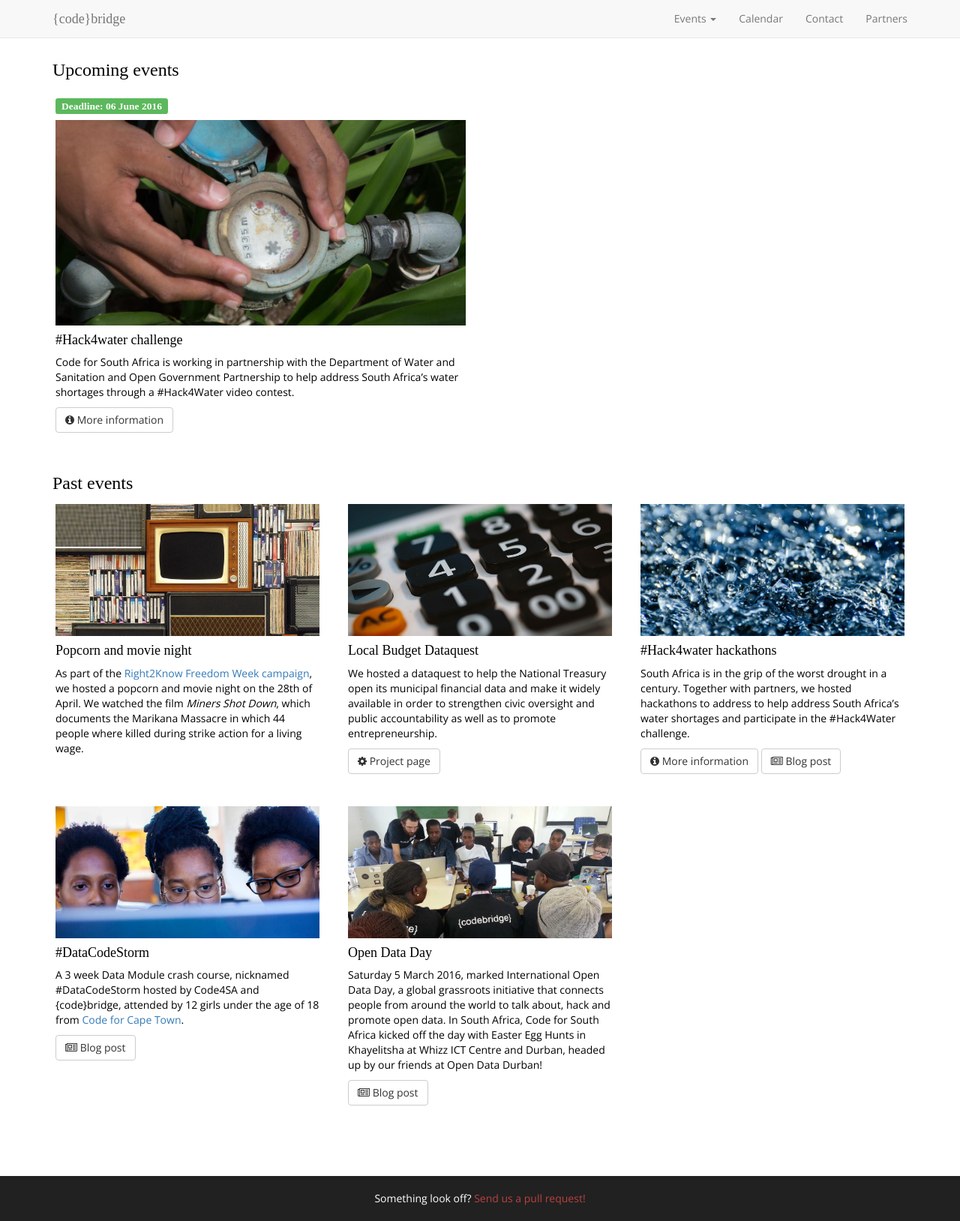
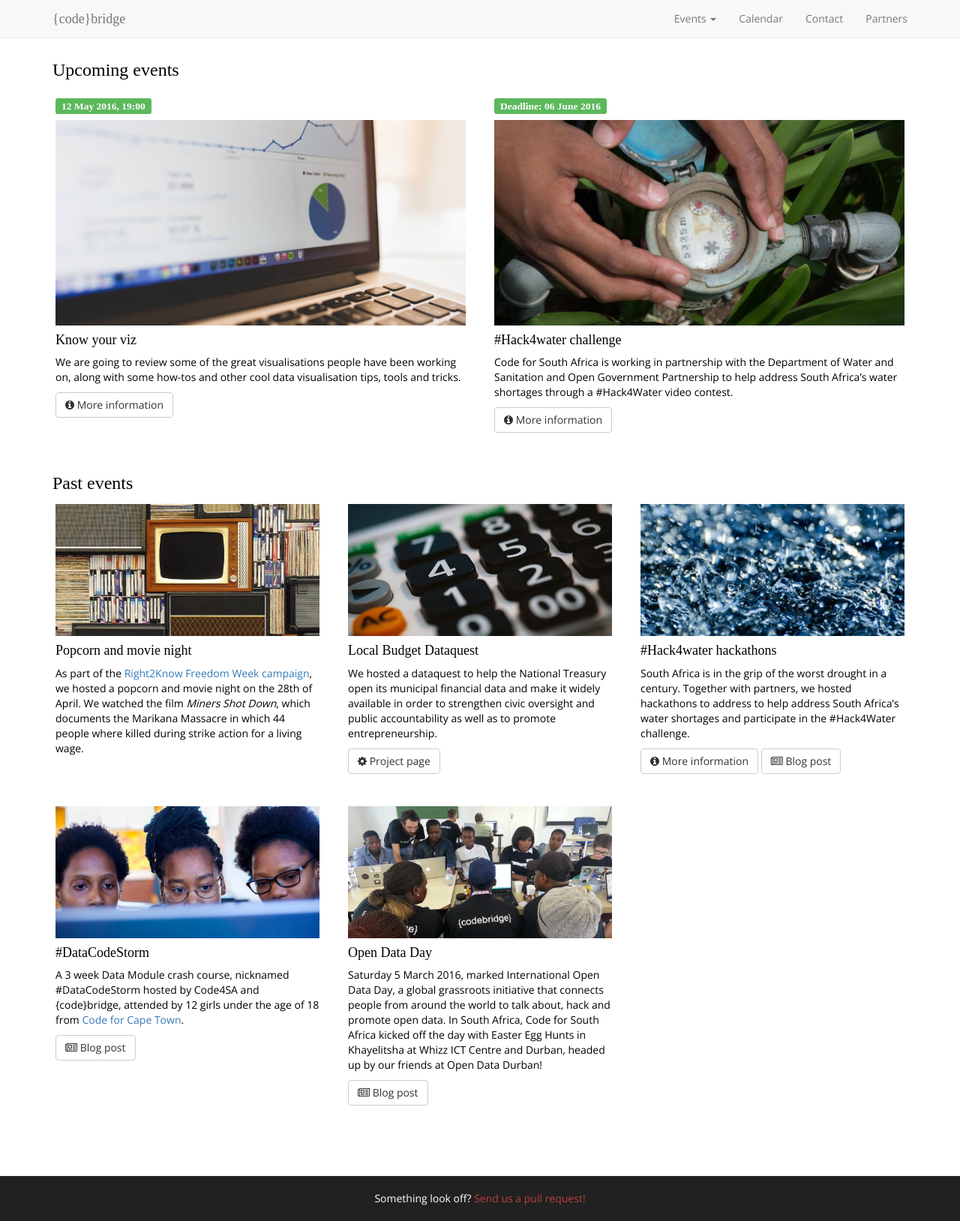
Before and after one commit to codebridge-za/codebridge.co.za, a Jekyll site: the page built from events.htm, in a window 1280 px wide. Shown: the whole page at 75% size. Built offline with Jekyll 4.4.1, drawn with Linux system fonts in a browser that asks for light colours; nearby versions of some CDN libraries; some web fonts are replaced.

Commit message:
know your viz

```diff
--- a/_includes/header.html
+++ b/_includes/header.html
@@ -16,7 +16,8 @@
          <a href="#" class="dropdown-toggle" data-toggle="dropdown" >Events <b class="caret"></b></a>
          <ul class="dropdown-menu">
     <li><a href="/events.htm"><b>Upcoming events</b></a></li>
-    <li><a href="events/hack4water-challenge.htm">#Hack4Water challenge</a></li>
+    <li><a href="{{{ site.baseurl }}/events/know-your-viz.htm">Know your viz</a></li>
+    <li><a href="{{{ site.baseurl }}/events/hack4water-challenge.htm">#Hack4Water challenge</a></li>
     <li role="separator" class="divider"></li>
     <li><a href="/events.htm#pastevents">Past events</a></li>
            <li>
--- a/events.htm
+++ b/events.htm
@@ -11,6 +11,17 @@
 </div>
 
 <div class="row">
+
+<div class="col-md-6">
+<div class="thumbnail">
+<h4><span class="label label-success">12 May 2016, 19:00</span></h4>
+<img src="images/know-your-viz.jpg">
+<h4>Know your viz</h4>
+<p>We are going to review some of the great visualisations people have been working on, along with some how-tos and other cool data visualisation tips, tools and tricks.</p>
+<p><a class="btn btn-default" href="events/know-your-viz.htm"><i class="fa fa-info-circle"></i> More information</a></p>
+</div>
+</div>
+
 
 <div class="col-md-6">
 <div class="thumbnail">
```
Also changed, not shown: events/know-your-viz.htm (added, +36 -0 lines), images/know-your-viz.jpg (added).
